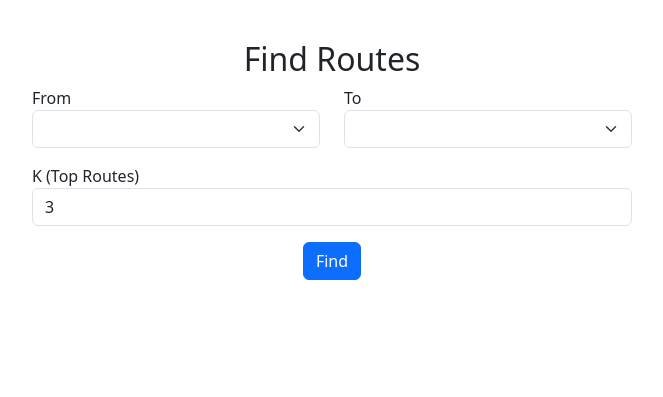
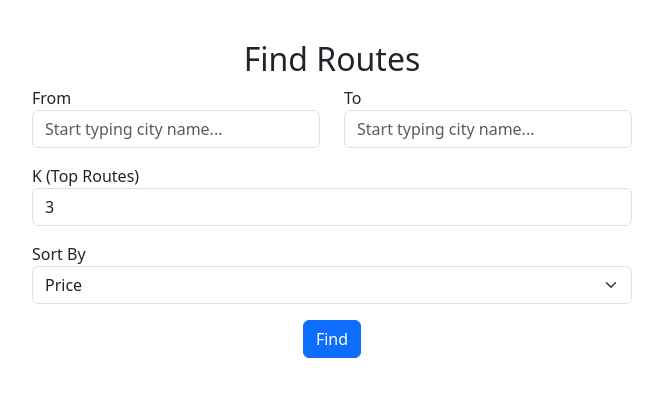
Before and after one commit to tsitseip/GreenHack, a Flask app: template templates/index.html in a window 1280 px wide. Shown: the top 397 px of the page, without its empty margins (308-971 px from the left). Run offline with Flask 3, Linux system fonts and the light colour scheme; the template is opened without the code that fills it, so the values that code supplies are empty; parts of the project's set-up code (start-up, migrations or seed data) failed here and were passed over.

Commit message:
improved UI

```diff
--- a/templates/index.html
+++ b/templates/index.html
@@ -14,25 +14,25 @@
         <form method="POST" action="/results">
             <div class="row mb-3">
                 <div class="col">
-                    <label>From</label>
-                    <select name="start" class="form-select" required>
-                        {% for city in cities %}
-                        <option value="{{ city }}">{{ city }}</option>
-                        {% endfor %}
-                    </select>
+                    <label for="startCity">From</label>
+                    <input type="text" id="startCity" name="start" class="form-control" placeholder="Start typing city name..." required list="startCityOptions">
                 </div>
                 <div class="col">
-                    <label>To</label>
-                    <select name="end" class="form-select" required>
-                        {% for city in cities %}
-                        <option value="{{ city }}">{{ city }}</option>
-                        {% endfor %}
-                    </select>
+                    <label for="endCity">To</label>
+                    <input type="text" id="endCity" name="end" class="form-control" placeholder="Start typing city name..." required list="endCityOptions">
                 </div>
             </div>
             <div class="mb-3">
                 <label>K (Top Routes)</label>
                 <input type="number" name="k" value="3" min="1" class="form-control" required>
+            </div>
+            <div class="mb-3">
+                <label>Sort By</label>
+                <select name="sort_by" class="form-select" required>
+                    <option value="price">Price</option>
+                    <option value="time">Time</option>
+                    <option value="co2">CO2 Emissions</option>
+                </select>
             </div>
             <div class="text-center">
                 <button class="btn btn-primary">Find</button>
```
